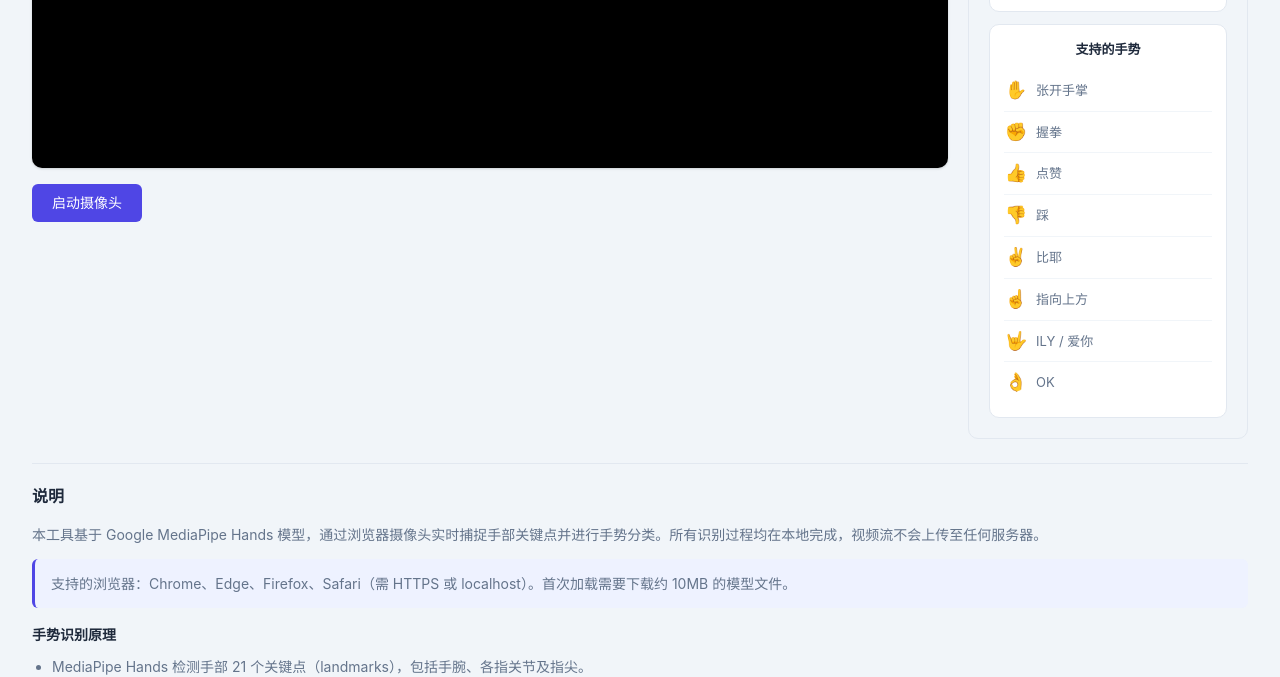
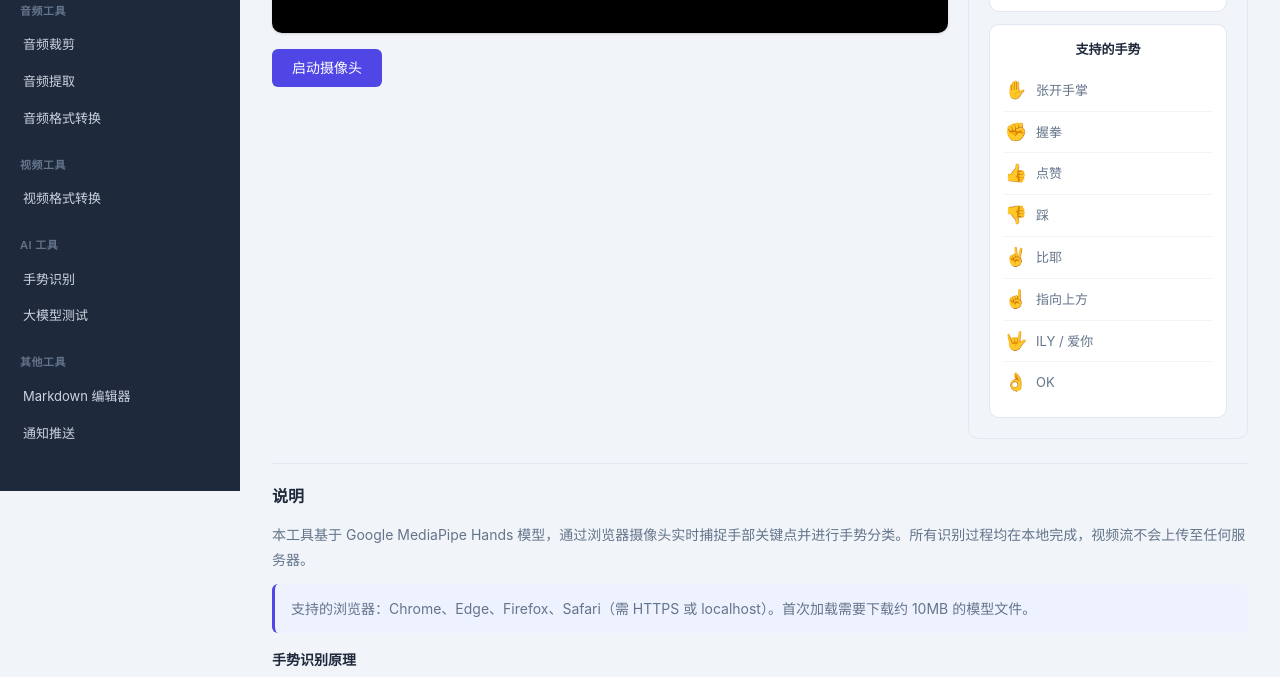
Before and after one commit to oddmeta/oddtools, a plain HTML site: page gesture.html in a window 1280 px wide. Shown: the part 468-1145 px from the top of the page. Drawn offline with Linux system fonts and the light colour scheme.

Commit message:
fix: 修复手势识别和大模型测试页画无导航栏的问题。

```diff
--- a/gesture.html
+++ b/gesture.html
@@ -513,5 +513,8 @@
     btnStop.addEventListener('click', stopCamera);
 })();
 </script>
+
+<script src="static/sidebar-loader.js"></script>
+
 </body>
 </html>
```
Also changed, not shown: llmtest.html (+3 -0 lines).
